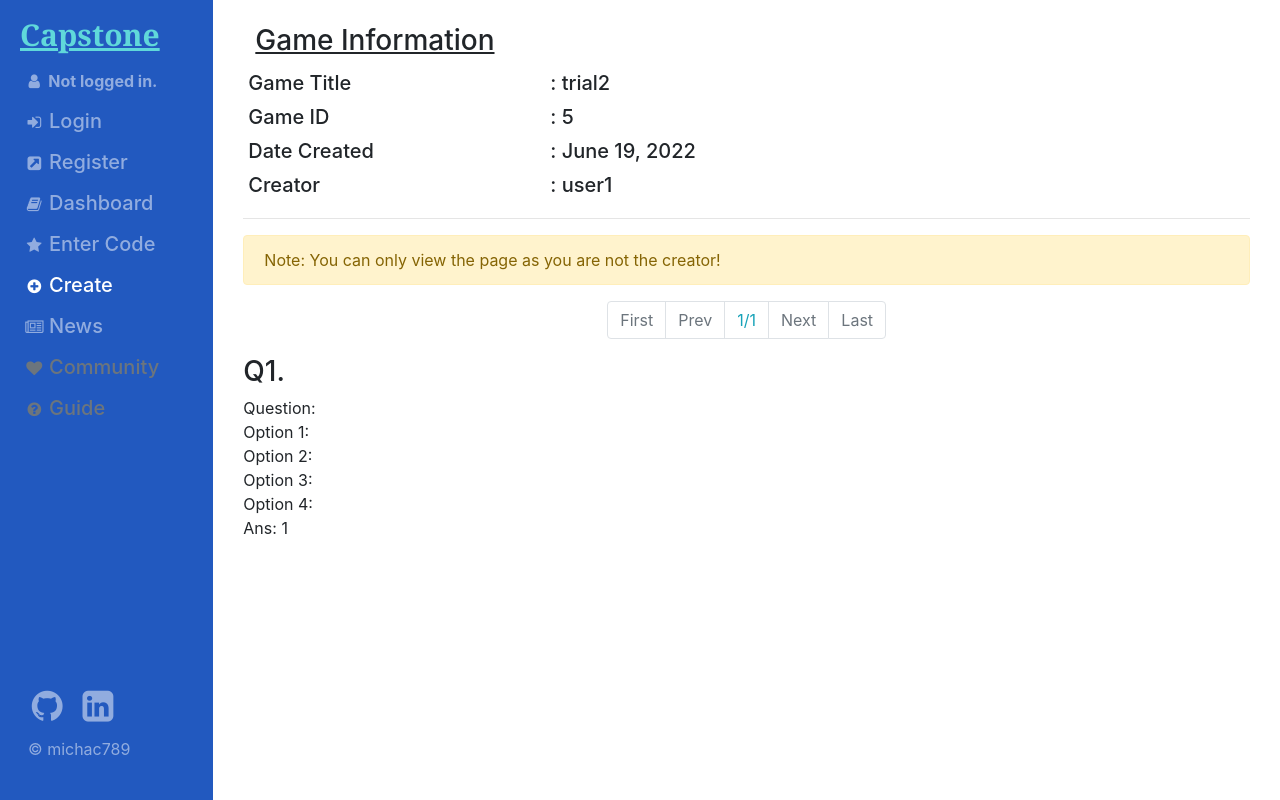
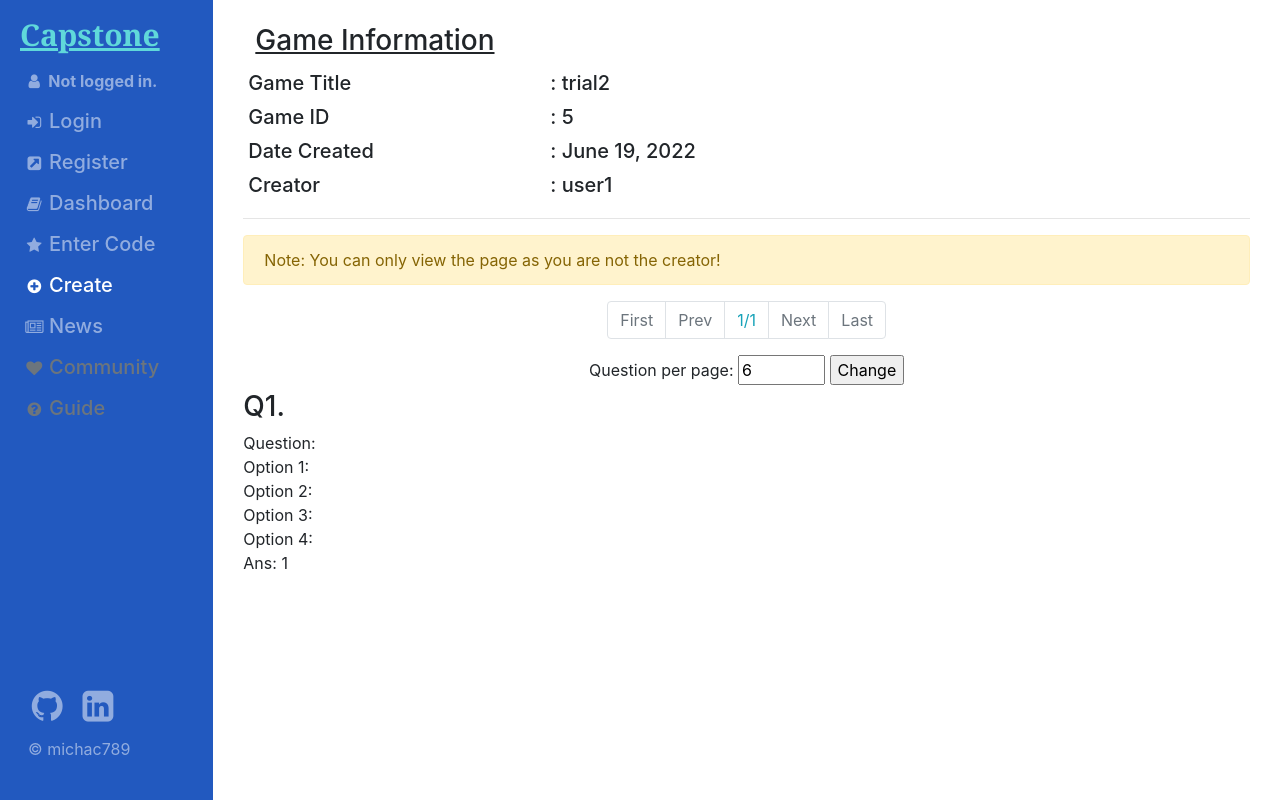
Before and after one commit to michac789/Capstone, a Django app: page /create/5 in a window 1280 px wide. Run offline with Django 3.2, Linux system fonts and the light colour scheme; data comes from the database, SQL or seed files in the repository; both versions use the stored data as it was after the commit; some libraries are stand-ins or nearby versions.

Commit message:
added dynamic pagination feature in edit

```diff
--- a/livequiz/templates/livequiz/edit.html
+++ b/livequiz/templates/livequiz/edit.html
@@ -45,6 +45,13 @@
         {% endif %}
 
         {% include 'livequiz/pagination.html' %}
+        <section class="text-center">
+            <form action="{% url 'livequiz:edit' game_id=game.id %}?qperpage=4" method="GET">
+                <label for="qperpage">Question per page: </label>
+                <input type="number" min="1" max="20" id="qperpage" value={{ qperpage }} name="qperpage">
+                <input type="submit" value="Change">
+            </form>
+        </section>
 
         {% for question in questions %}
             <div class="questiondiv" data-quesid={{ question.id }}>
--- a/livequiz/templates/livequiz/pagination.html
+++ b/livequiz/templates/livequiz/pagination.html
@@ -9,7 +9,7 @@
             </li>
         {% else %}
             <li class="page-item">
-                <a class="page-link" href="?page=1">
+                <a class="page-link" href="?qperpage={{ qperpage }}&#38;page=1">
                     First
                 </a>
             </li>
@@ -17,7 +17,7 @@
 
         {% if pagination.has_previous %}
             <li class="page-item">
-                <a class="page-link" href="?page={{ pagination.previous_page_number }}">
+                <a class="page-link" href="?qperpage={{ qperpage }}&#38;page={{ pagination.previous_page_number }}">
                     Prev
                 </a>
             </li>
@@ -39,7 +39,7 @@
 
         {% if pagination.has_next %}
             <li class="page-item">
-                <a class="page-link" href="?page={{ pagination.next_page_number }}">
+                <a class="page-link" href="?qperpage={{ qperpage }}&#38;page={{ pagination.next_page_number }}">
                     Next
                 </a>
             </li>
@@ -59,7 +59,7 @@
             </li>
         {% else %}
             <li class="page-item">
-                <a class="page-link" href="?page={{ pagination.paginator.num_pages }}">
+                <a class="page-link" href="?qperpage={{ qperpage }}&#38;page={{ pagination.paginator.num_pages }}">
                     Last
                 </a>
             </li>
--- a/livequiz/views.py
+++ b/livequiz/views.py
@@ -67,6 +67,12 @@ def editGame(request, game_id):
     except Game.DoesNotExist:
         return HttpResponseBadRequest("Bad Request: invalid game id!")
 
+    # dynamic pagination: allow custom no of question per pages, by default 6
+    if "qperpage" in request.GET:
+        try: num = int(request.GET["qperpage"])
+        except TypeError: num = 6
+    else: num = 6
+
     # 'POST' method: handles form submission for number of new questions in this game, then refresh page
     if request.method == "POST":
         form = AddQuesForm(request.POST)
@@ -79,16 +85,18 @@ def editGame(request, game_id):
             questions = util.getcount(game.questions.all())
             return render(request, "livequiz/edit.html", {
                 "game": game, "form": form, "active": "create",
-                "questions": util.paginate(request, questions, 3).object_list,
-                "pagination": util.paginate(request, questions, 3),
+                "questions": util.paginate(request, questions, num).object_list,
+                "pagination": util.paginate(request, questions, num),
+                "qperpage": num,
             })
 
     # 'GET' method: render edit page with questions and form to add more question
     questions = util.getcount(game.questions.all())
     return render(request, "livequiz/edit.html", {
         "game": game, "form": AddQuesForm, "active": "create",
-        "questions": util.paginate(request, questions, 3).object_list,
-        "pagination": util.paginate(request, questions, 3),
+        "questions": util.paginate(request, questions, num).object_list,
+        "pagination": util.paginate(request, questions, num),
+        "qperpage": num,
     })
 
 
```
Also changed, not shown: db.sqlite3.
